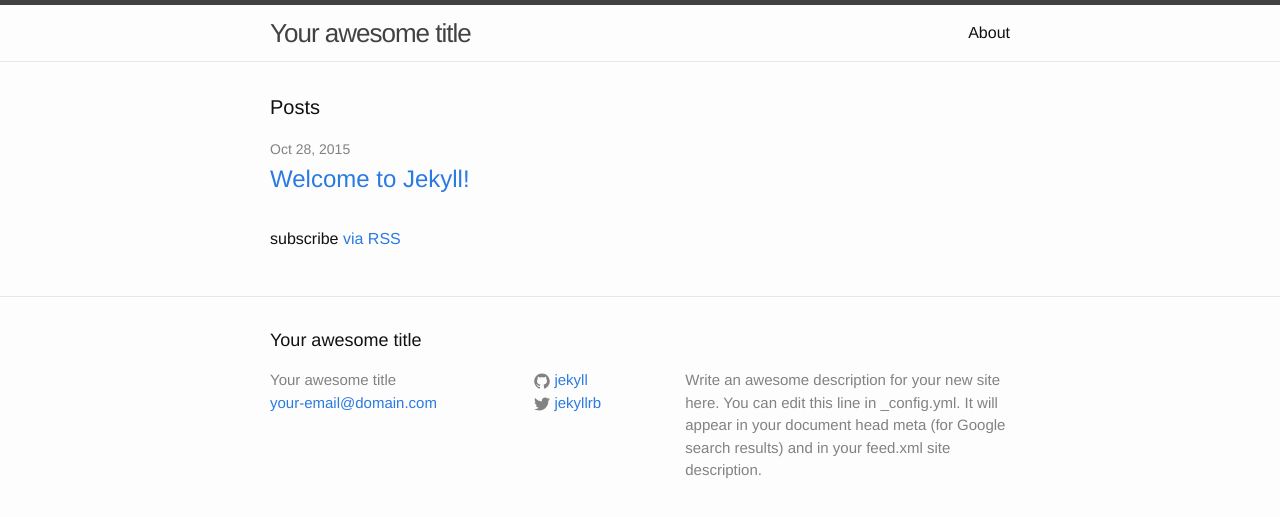
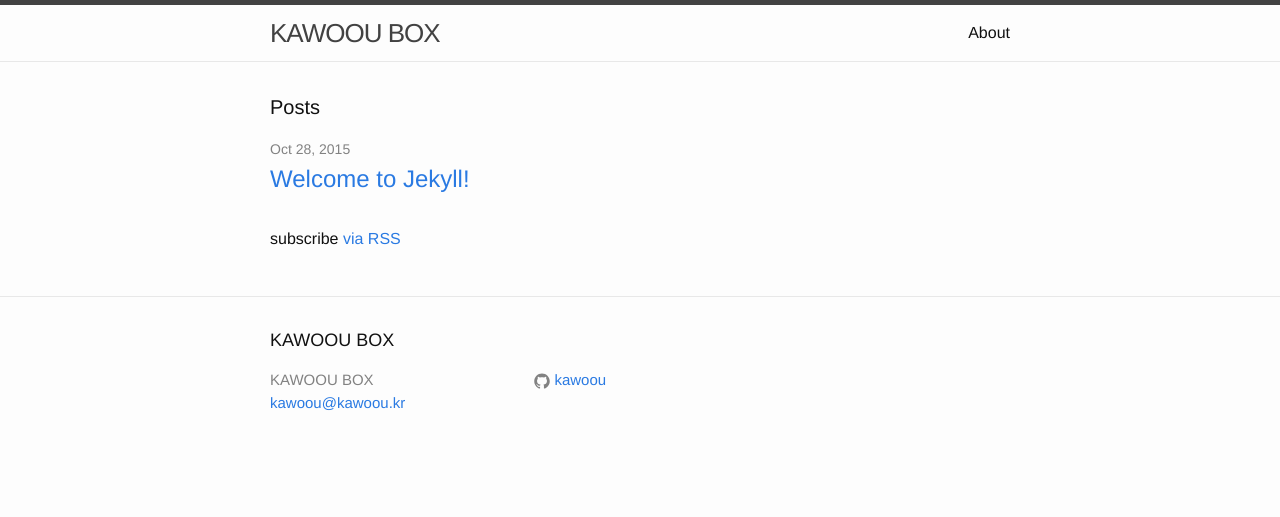
Before and after one commit to Kawoou/kawoou.github.io, a Jekyll site: the page built from index.html, in a window 1280 px wide. Shown: the top 517 px of the page. Built offline with Jekyll 4.4.1, drawn with Linux system fonts in a browser that asks for light colours; Markdown is read by kramdown in place of the engine named in the settings.

Commit message:
Second commit

```diff
--- a/_config.yml
+++ b/_config.yml
@@ -6,16 +6,30 @@
 # 'jekyll serve'. If you change this file, please restart the server process.
 
 # Site settings
-title: Your awesome title
-email: your-email@domain.com
-description: > # this means to ignore newlines until "baseurl:"
-  Write an awesome description for your new site here. You can edit this
-  line in _config.yml. It will appear in your document head meta (for
-  Google search results) and in your feed.xml site description.
+title: KAWOOU BOX
+email: kawoou@kawoou.kr
+#description: > # this means to ignore newlines until "baseurl:"
+#  Write an awesome description for your new site here. You can edit this
+#  line in _config.yml. It will appear in your document head meta (for
+#  Google search results) and in your feed.xml site description.
 baseurl: "" # the subpath of your site, e.g. /blog
-url: "http://yourdomain.com" # the base hostname & protocol for your site
-twitter_username: jekyllrb
-github_username:  jekyll
+#url: "http://yourdomain.com" # the base hostname & protocol for your site
+#twitter_username: jekyllrb
+github_username:  kawoou
+facebook_username: kawoou
 
 # Build settings
-markdown: kramdown
+markdown: redcarpet
+redcarpet:
+        extensions: ["no_intra_emphasis", "fenced_code_blocks", "autolink", "strikethrough", "superscript", "with_toc_data", "tables"]
+
+highlighter: pygments
+
+permalink: pretty
+
+safe: true
+lsi: true
+
+gems:
+        - jekyll-redirect-from
+        - jemoji
```
